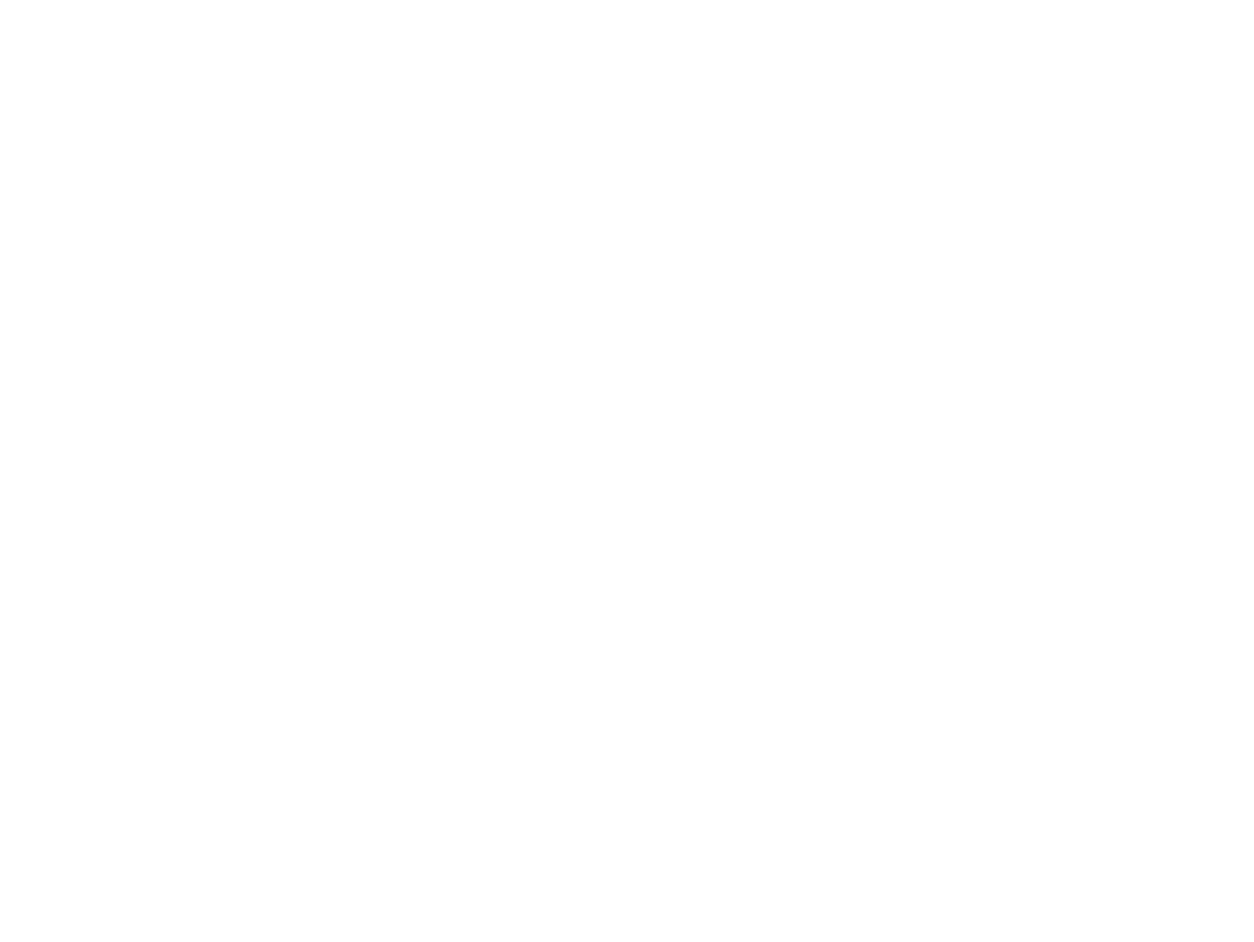
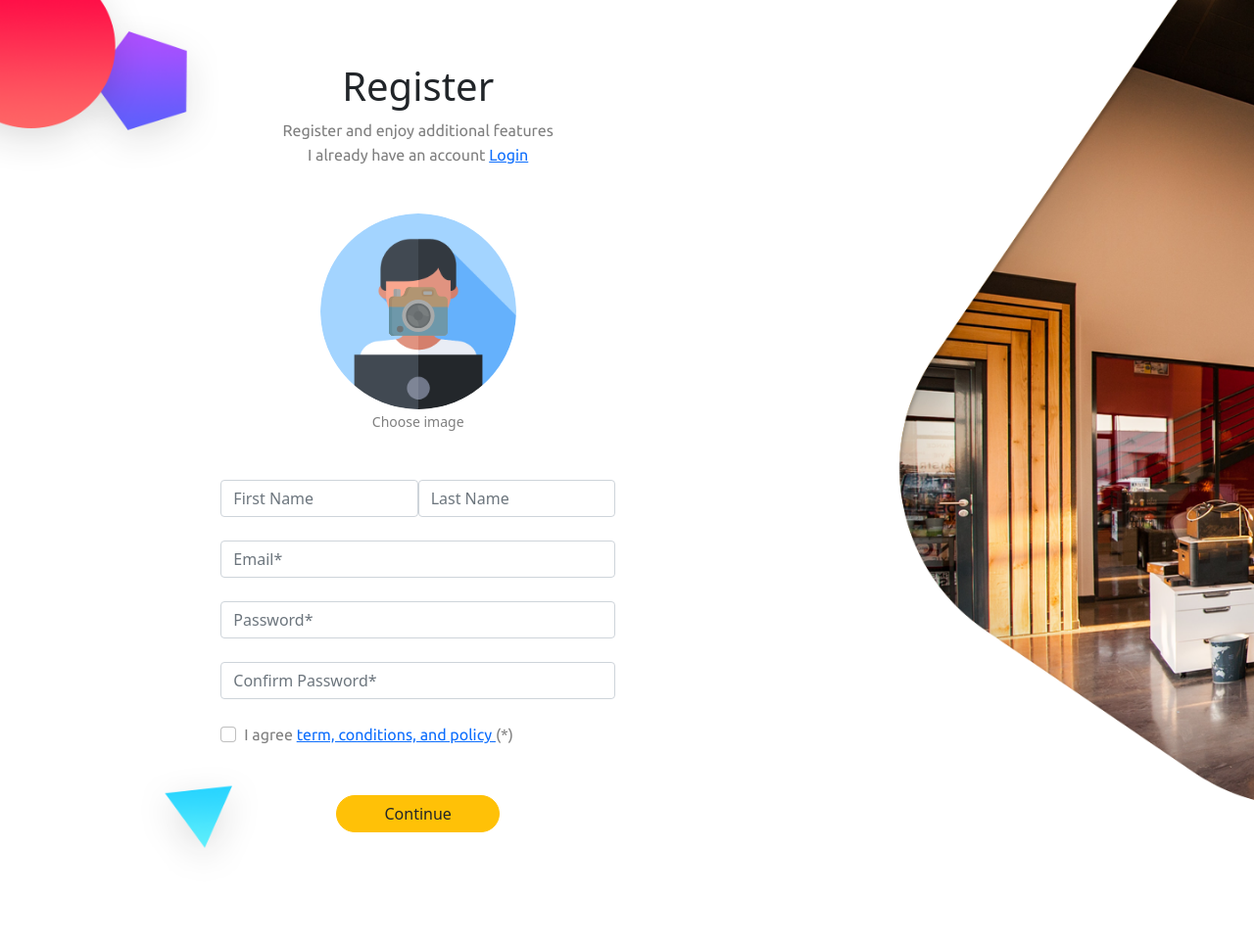
Before and after one commit to arsimmsejdiu/project3, a PHP site: page /register.php in a window 1280 px wide. Before the commit the page is empty. Shown: the whole page at 98% size. Before the commit the page ends 800 px from the top, so only its background shows below. Run offline with PHP 8.4, Linux system fonts and the light colour scheme; style sheets or scripts are compiled from the project's sources.

Commit message:
Designed the register form

```diff
--- /dev/null
+++ b/register/footer.php
@@ -0,0 +1,8 @@
+</main>
+
+<script src="./js//main.js"></script>
+<script src="https://cdn.jsdelivr.net/npm/@popperjs/core@2.9.1/dist/umd/popper.min.js" integrity="sha384-SR1sx49pcuLnqZUnnPwx6FCym0wLsk5JZuNx2bPPENzswTNFaQU1RDvt3wT4gWFG" crossorigin="anonymous"></script>
+<script src="https://cdn.jsdelivr.net/npm/bootstrap@5.0.0-beta3/dist/js/bootstrap.min.js" integrity="sha384-j0CNLUeiqtyaRmlzUHCPZ+Gy5fQu0dQ6eZ/xAww941Ai1SxSY+0EQqNXNE6DZiVc" crossorigin="anonymous"></script>
+</body>
+
+</html>
--- /dev/null
+++ b/register/header.php
@@ -0,0 +1,15 @@
+<!DOCTYPE html>
+<html lang="en">
+
+<head>
+    <meta charset="UTF-8">
+    <meta http-equiv="X-UA-Compatible" content="IE=edge">
+    <meta name="viewport" content="width=device-width, initial-scale=1.0">
+    <link href="https://cdn.jsdelivr.net/npm/bootstrap@5.0.0-beta3/dist/css/bootstrap.min.css" rel="stylesheet" integrity="sha384-eOJMYsd53ii+scO/bJGFsiCZc+5NDVN2yr8+0RDqr0Ql0h+rP48ckxlpbzKgwra6" crossorigin="anonymous">
+    <link rel="stylesheet" href="./style.scss">
+    <title>Registration</title>
+</head>
+
+<body>
+
+    <main id="main-area">
--- a/register/register.php
+++ b/register/register.php
@@ -1,12 +1,66 @@
-<!DOCTYPE html>
-<html lang="en">
-<head>
-    <meta charset="UTF-8">
-    <meta http-equiv="X-UA-Compatible" content="IE=edge">
-    <meta name="viewport" content="width=device-width, initial-scale=1.0">
-    <title>Register</title>
-</head>
-<body>
+<?php
+require("./header.php");
+?>
+<!-- registration area -->
+<section id="register">
+    <div class="row m-0">
+        <div class="col-lg-4 offset-lg-2">
+            <div class="text-center pb-5">
+                <h1 class="login-title text-dark">Register</h1>
+                <p class="p-1 m-0 font-ubuntu text-black-50">Register and enjoy additional features</p>
+                <span class="font-ubuntu text-black-50">I already have an account <a href="../login/login.php">Login</a></span>
+            </div>
+            <div class="upload-profile-image d-flex justify-content-center pb-5">
+                <div class="text-center">
+                    <div class="d-flex justify-content-center">
+                        <img class="camera-icon" src="./assets/camera.svg" alt="camera">
+                    </div>
+                    <img src="./assets//worker.png" style="width: 200px; height: 200px;" class="img rounded-circle" alt="worker">
+                    <small class="form-text text-black-50">Choose image</small>
+                    <input type="file" class="form-control-file" name="profileUpload" id="upload-profile">
+                </div>
+            </div>
+            <div class="d-flex justify-content-center">
+                <form action="register.php" method="post" enctype="multipart/form-data" id="reg-form">
+                    <div class="form-row d-flex">
+                        <div class="col">
+                            <input type="text" name="firstName" id="firstName" class="form-control" placeholder="First Name">
+                        </div>
+                        <div class="col">
+                            <input type="text" name="lastName" id="lastName" class="form-control" placeholder="Last Name">
+                        </div>
+                    </div>
 
-</body>
-</html>
+                    <div class="form-row my-4">
+                        <div class="col">
+                            <input type="email" required name="email" id="email" class="form-control" placeholder="Email*">
+                        </div>
+                    </div>
+
+                    <div class="form-row my-4">
+                        <div class="col">
+                            <input type="password" required name="password" id="password" class="form-control" placeholder="Password*">
+                        </div>
+                    </div>
+                    <div class="form-row my-4">
+                        <div class="col">
+                            <input type="password" required name="confirm_pwd" id="confirm_pwd" class="form-control" placeholder="Confirm Password*">
+                        </div>
+                    </div>
+                    <div class="form-check form-check-inline">
+                        <input type="checkbox" name="agreement" class="form-check-input" required>
+                        <label for="agreement" class="form-check-label font-ubuntu text-black-50">I agree <a href="#">term, conditions, and policy </a>(*) </label>
+                    </div>
+
+                    <div class="submit-btn text-center my-5">
+                        <button type="submit" class="btn btn-warning rounded-pill text-dark px-5">Continue</button>
+                    </div>
+                </form>
+            </div>
+        </div>
+    </div>
+</section>
+<!-- closing registration area -->
+<?php
+require("./footer.php");
+?>
--- /dev/null
+++ b/register/style.scss
@@ -0,0 +1,68 @@
+@import url("https://fonts.googleapis.com/css2?family=Ubuntu&display=swap");
+
+:root {
+  --font-ubuntu: "Ubuntu", monospace;
+  --color-border: #e5e5e5;
+}
+
+.font-ubuntu {
+  font: normal 500 16px var(--font-ubuntu);
+}
+
+#register {
+  padding: 5% 0;
+  background: url("./assets/background.png") no-repeat;
+  background-size: cover;
+  box-sizing: border-box;
+}
+
+#register .upload-profile-image{
+    position: relative;
+    width: 10%;
+    margin-left: auto;
+    margin-right: auto;
+    transition: filter .8s ease;
+}
+
+#register .upload-profile-image:hover{
+    filter: drop-shadow(1px 1px 22px #7584bb);
+}
+
+.form-sp {
+    display: flex;
+    justify-content: space-between;
+}
+
+#upload-profile {
+    position: absolute;
+    top: 0;
+    margin-left: -145px;
+    z-index: 10;
+    width: 200px;
+    margin-top: 0;
+    opacity: 0;
+}
+
+#upload-profile::-webkit-file-upload-button{
+    visibility: hidden;
+}
+
+#upload-profile::before {
+    content: '';
+    display: inline-block;
+    width: 200px;
+    height: 200px;
+    cursor: pointer;
+    border-radius: 50%;
+}
+
+#register .upload-profile-image .camera-icon{
+    position: absolute;
+    top: 70px;
+    width: 60px !important;
+    filter: invert(30%) !important;
+}
+
+#register .upload-profile-image:hover .camera-icon {
+    filter: invert(90%) !important;
+}
```
Also changed, not shown: login/login.php (added, +12 -0 lines), register/assets/background.png (added), register/assets/beard.png (added), register/assets/camera.svg (added), register/assets/worker.png (added), register/js/main.js (added).
